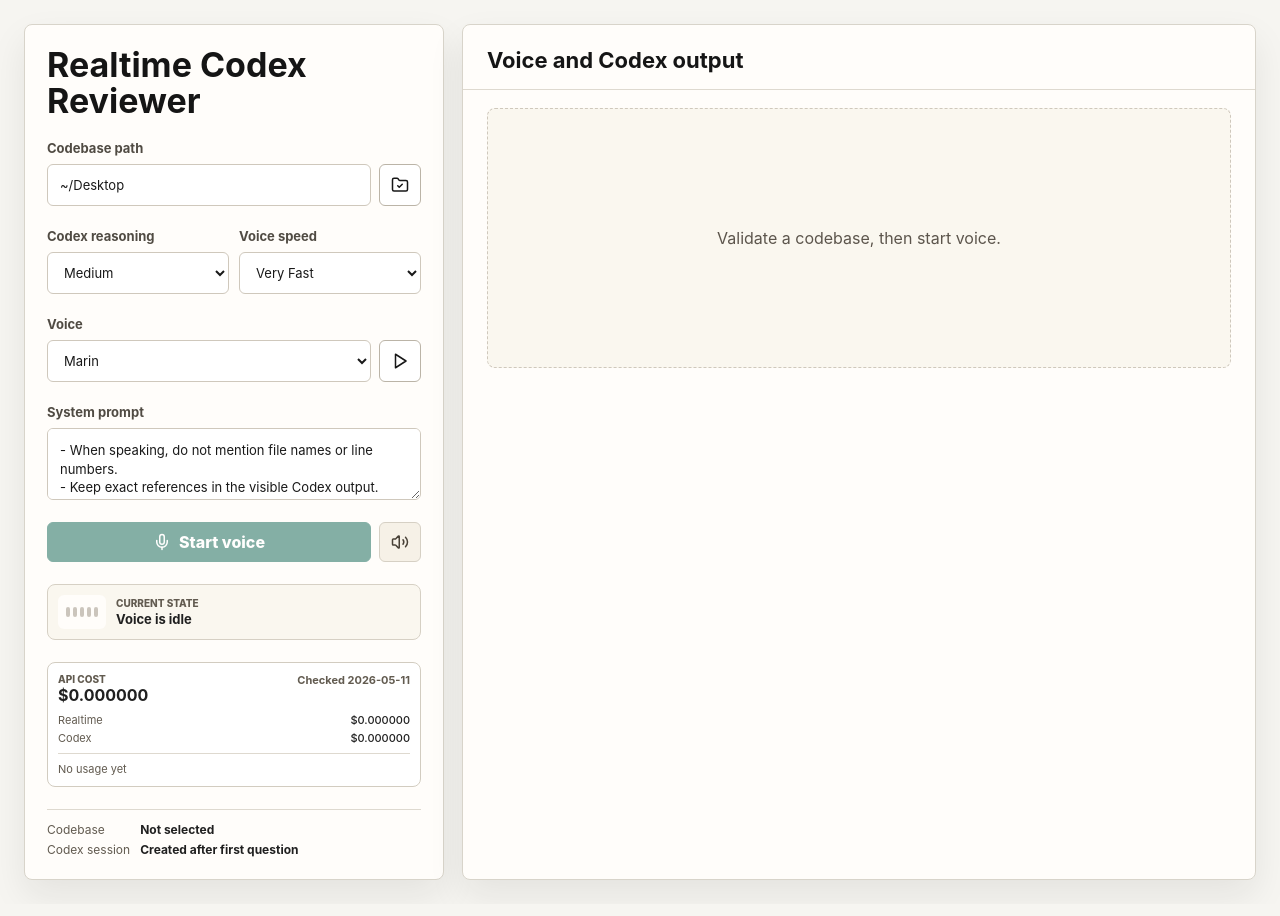
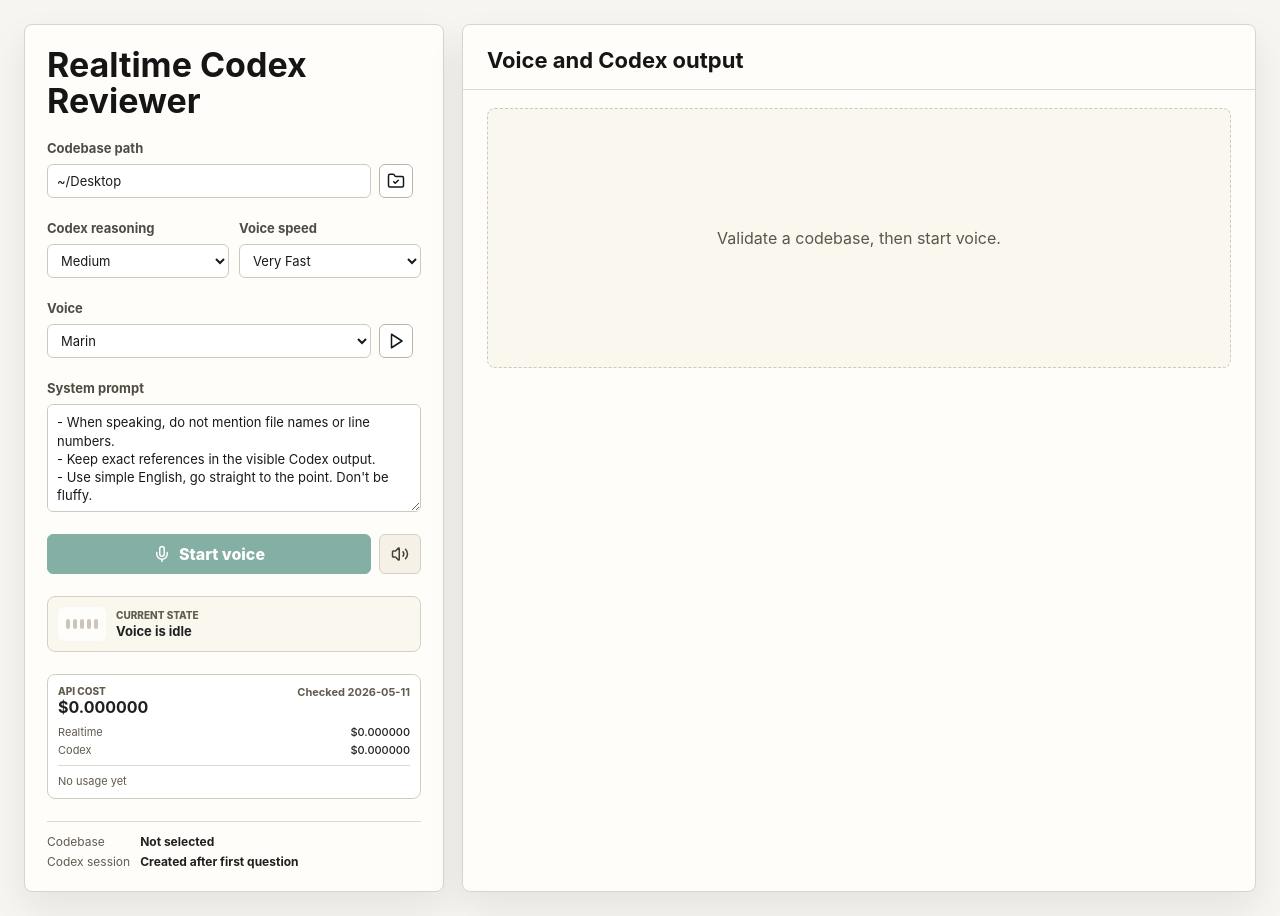
Before and after one commit to kevin-valerio/coread, a React (Vite) app: page / in a window 1280 px wide. Built offline with nearby package versions, Linux system fonts and the light colour scheme.

Commit message:
style(ui): tune form control sizing

```diff
--- a/src/styles.css
+++ b/src/styles.css
@@ -167,15 +167,15 @@ textarea {
 
 input,
 select {
-  height: 42px;
-  padding: 0 12px;
+  height: 34px;
+  padding: 0 9px;
 }
 
 textarea {
-  min-height: 72px;
+  min-height: 108px;
   max-height: 180px;
   resize: vertical;
-  padding: 12px;
+  padding: 8px 9px;
 }
 
 input:focus,
@@ -200,8 +200,8 @@ textarea:focus {
 }
 
 .icon-button {
-  width: 42px;
-  height: 42px;
+  width: 34px;
+  height: 34px;
 }
 
 .segmented {
```
Also changed, not shown: 1 other file (tests, documents, lock files or other folders).
